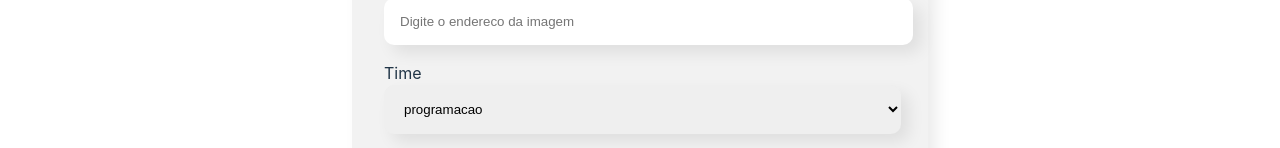
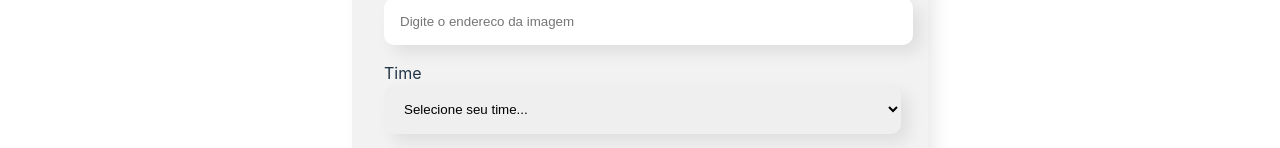
Before and after one commit to marcyto/Oxetech_React, a React (Vite) app: page / in a window 1280 px wide. Shown: the part 780-928 px from the top of the page. Built offline with nearby package versions, Linux system fonts and the light colour scheme.

Commit message:
Commit Forms completed

```diff
--- a/src/App.jsx
+++ b/src/App.jsx
@@ -1,4 +1,4 @@
-import React from 'react';
+import React, { useState } from 'react';
 import './App.css'
 import Banner from './components/Banner';
 
@@ -6,13 +6,19 @@ import Formulario from './components/formulario';
 
 function App() {
 
+  const [colaboradores, setColaboradores] = useState([])
+
+  const AddColaborador = (colaborador) => {
+    setColaboradores([...colaboradores, colaborador])
+  }
+
 
   return (
 
     <div >
       <Banner />
       <div className='container'>
-      <Formulario />
+      <Formulario novoColaborador={colaborador => AddColaborador(colaborador)} />
       </div>
 
 
--- a/src/components/campoTexto/index.jsx
+++ b/src/components/campoTexto/index.jsx
@@ -1,10 +1,15 @@
 import './campotexto.css';
 
 function CampoTexto(props){
+
+    const Digitado = (e) => {
+        props.alterado(e.target.value);
+    }
+
     return(
         <div className="campotexto_area">
             <label>{props.label}</label>
-            <input placeholder={props.placeholder} />
+            <input value={props.valor} onChange={Digitado} placeholder={props.placeholder} />
         </div>
     )
 }
--- a/src/components/formulario/index.jsx
+++ b/src/components/formulario/index.jsx
@@ -1,19 +1,51 @@
+import { useState } from "react";
 import CampoTexto from "../campoTexto";
 import Select from "../select";
 import './formulario.css';
 
-function handleAdd(){
 
+function Formulario(props) {
 
-}
+    const [nome, setNome] = useState('')
+    const [cargo, setCargo] = useState('')
+    const [imagem, setImagem] = useState('')
+    const [time, setTime] = useState('')
 
-function Formulario() {
-    return(
-        <form className="campo_formulario" onSubmit={handleAdd}>
-            <CampoTexto label="Nome" placeholder="Digite seu Nome" />
-            <CampoTexto label="Cargo" placeholder="Digite seu Cargo" />
-            <CampoTexto label="Imagem" placeholder="Digite o endereco da imagem" />
-            <Select label="Time"/>
+    function HandleAdd(e){
+        e.preventDefault();
+        props.novoColaborador({
+            nome,
+            cargo,
+            imagem,
+            time
+        })
+    }
+
+    return (
+        <form className="campo_formulario" onSubmit={HandleAdd}>
+            <CampoTexto
+                label="Nome"
+                placeholder="Digite seu Nome"
+                valor={nome}
+                alterado={valor => setNome(valor)}
+            />
+            <CampoTexto
+                label="Cargo"
+                placeholder="Digite seu Cargo"
+                valor={cargo}
+                alterado={valor => setCargo(valor)}
+            />
+            <CampoTexto
+                label="Imagem"
+                placeholder="Digite o endereco da imagem"
+                valor={imagem}
+                alterado={valor => setImagem(valor)}
+            />
+            <Select
+                label="Time"
+                valor={time}
+                alterado={valor => setTime(valor)}
+            />
             <button type="submit">Criar Card</button>
         </form>
     )
--- a/src/components/select/index.jsx
+++ b/src/components/select/index.jsx
@@ -1,10 +1,16 @@
 import './select.css'
 
 function Select(props){
+
+    const Digitado = (e) => {
+        props.alterado(e.target.value);
+    }
+
     return(
         <div className='select_area'>
             <label>{props.label}</label>
-            <select >
+            <select value={props.valor} onChange={Digitado}>
+                <option hidden>Selecione seu time...</option>
                 <option>programacao</option>
                 <option>FrontEnd</option>
                 <option>data Science</option>
```
